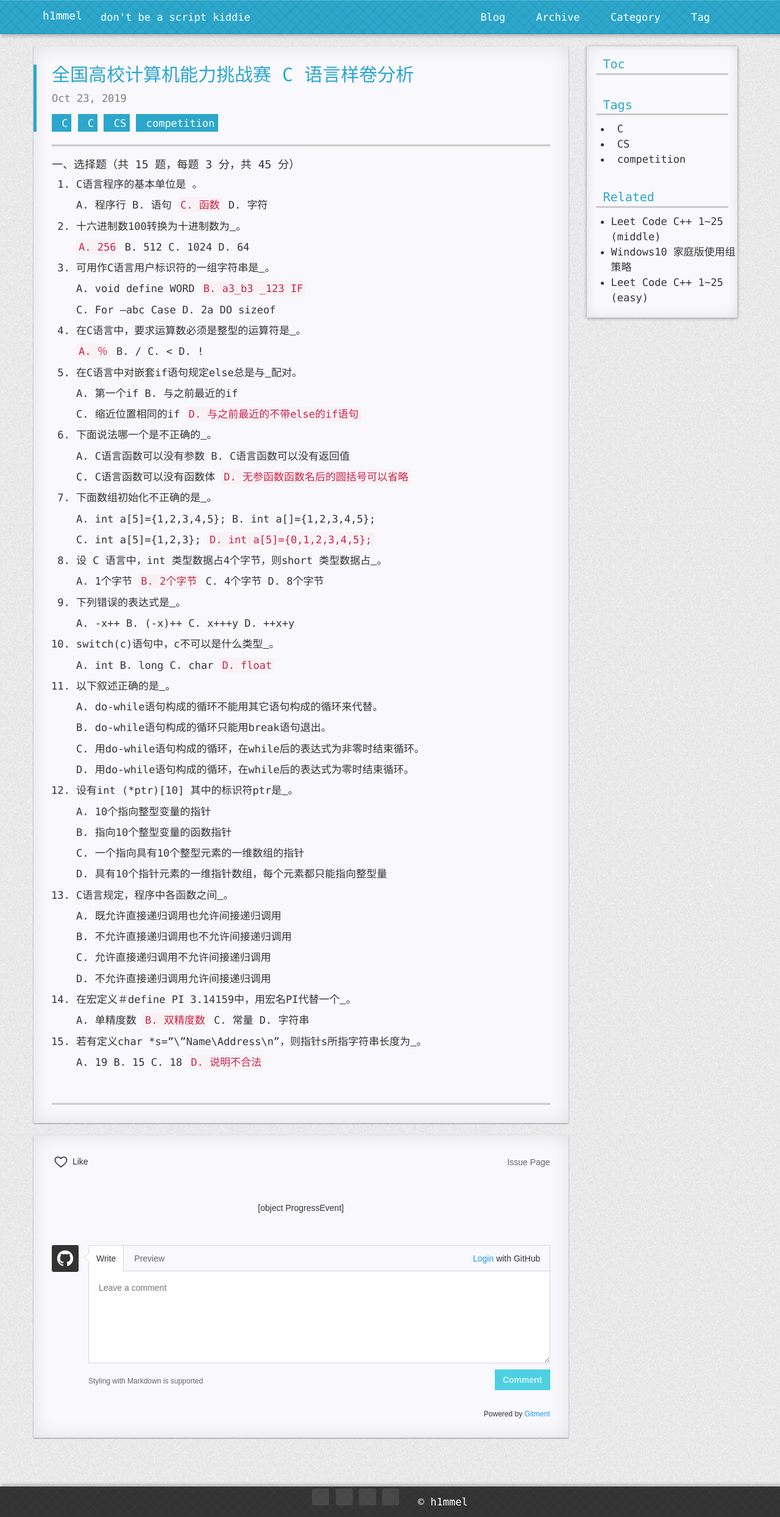
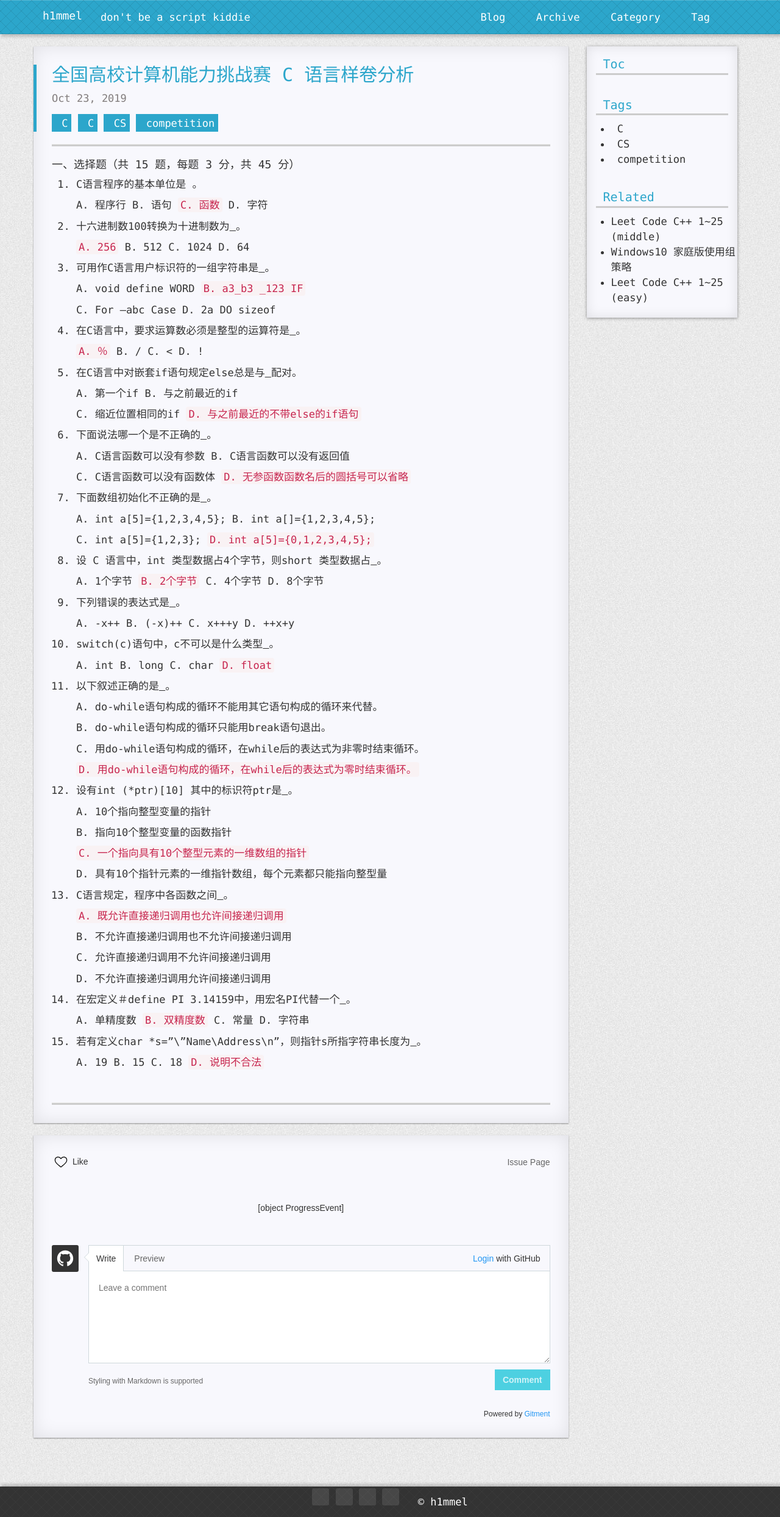
Before and after one commit to h1mmel/h1mmel.github.io, a Jekyll site: the page built from _posts/2019-10-23-2019-全国高校计算机能力挑战赛 -C- 语言样卷分析.md, in a window 1280 px wide. Shown: the whole page at 61% size. Built offline with Jekyll 4.4.1, drawn with Linux system fonts in a browser that asks for light colours; nearby versions of some CDN libraries; comment, search, counter and statistics services are not loaded; a style sheet for code colours, icons or effects is not loaded.

```diff
--- a/_posts/2019-10-23-2019-全国高校计算机能力挑战赛 -C- 语言样卷分析.md
+++ b/_posts/2019-10-23-2019-全国高校计算机能力挑战赛 -C- 语言样卷分析.md
@@ -63,7 +63,7 @@ categories: C
 
     C. 用do-while语句构成的循环，在while后的表达式为非零时结束循环。
 
-    D. 用do-while语句构成的循环，在while后的表达式为零时结束循环。
+    `D. 用do-while语句构成的循环，在while后的表达式为零时结束循环。`
 
 12. 设有int (*ptr)[10] 其中的标识符ptr是<u> </u> 。
 
@@ -71,13 +71,13 @@ categories: C
 
     B. 指向10个整型变量的函数指针
 
-    C. 一个指向具有10个整型元素的一维数组的指针
+    `C. 一个指向具有10个整型元素的一维数组的指针`
 
     D. 具有10个指针元素的一维指针数组，每个元素都只能指向整型量
 
 13. C语言规定，程序中各函数之间<u> </u> 。
 
-    A. 既允许直接递归调用也允许间接递归调用
+    `A. 既允许直接递归调用也允许间接递归调用`
 
     B. 不允许直接递归调用也不允许间接递归调用
 
```
